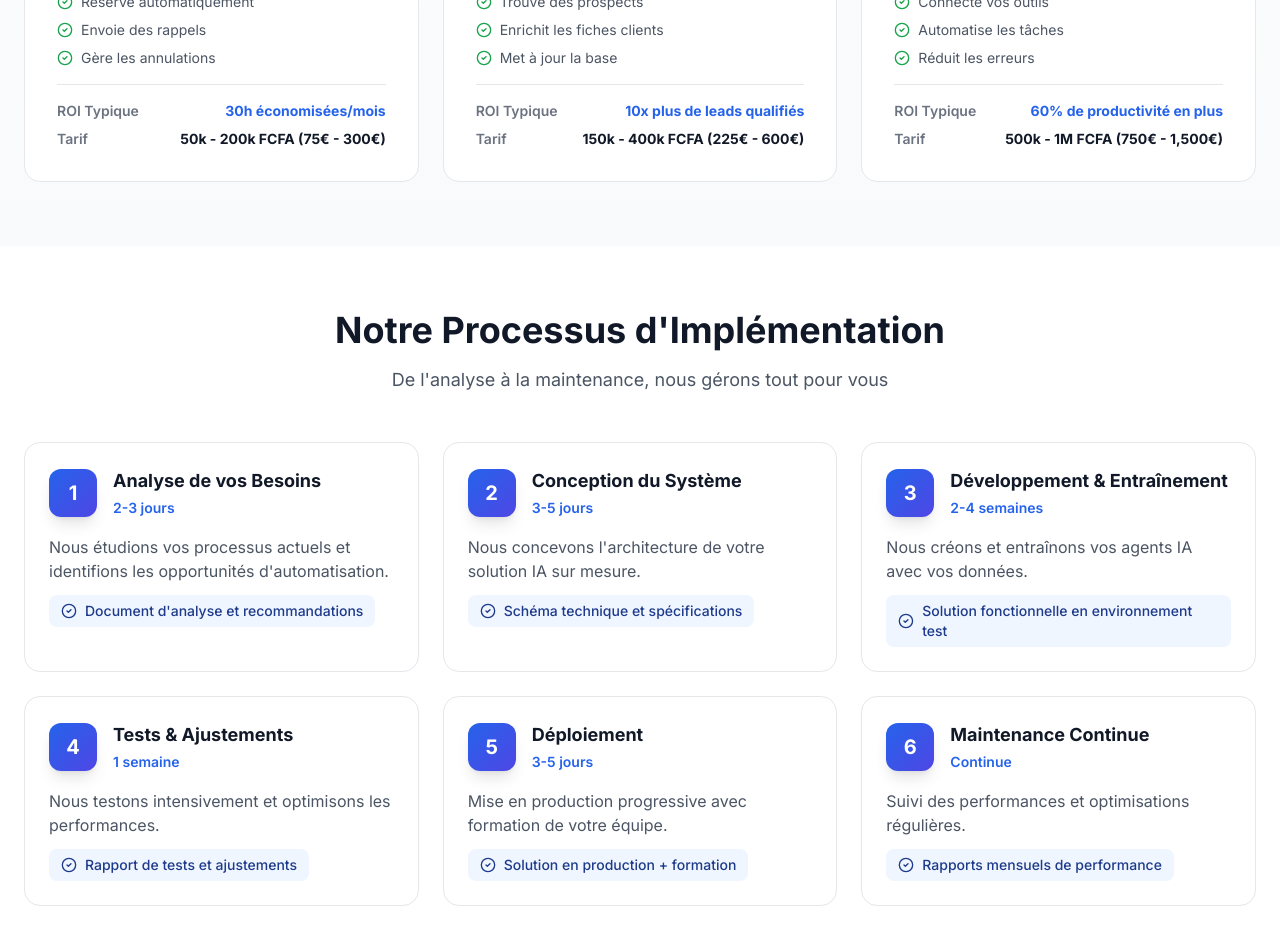
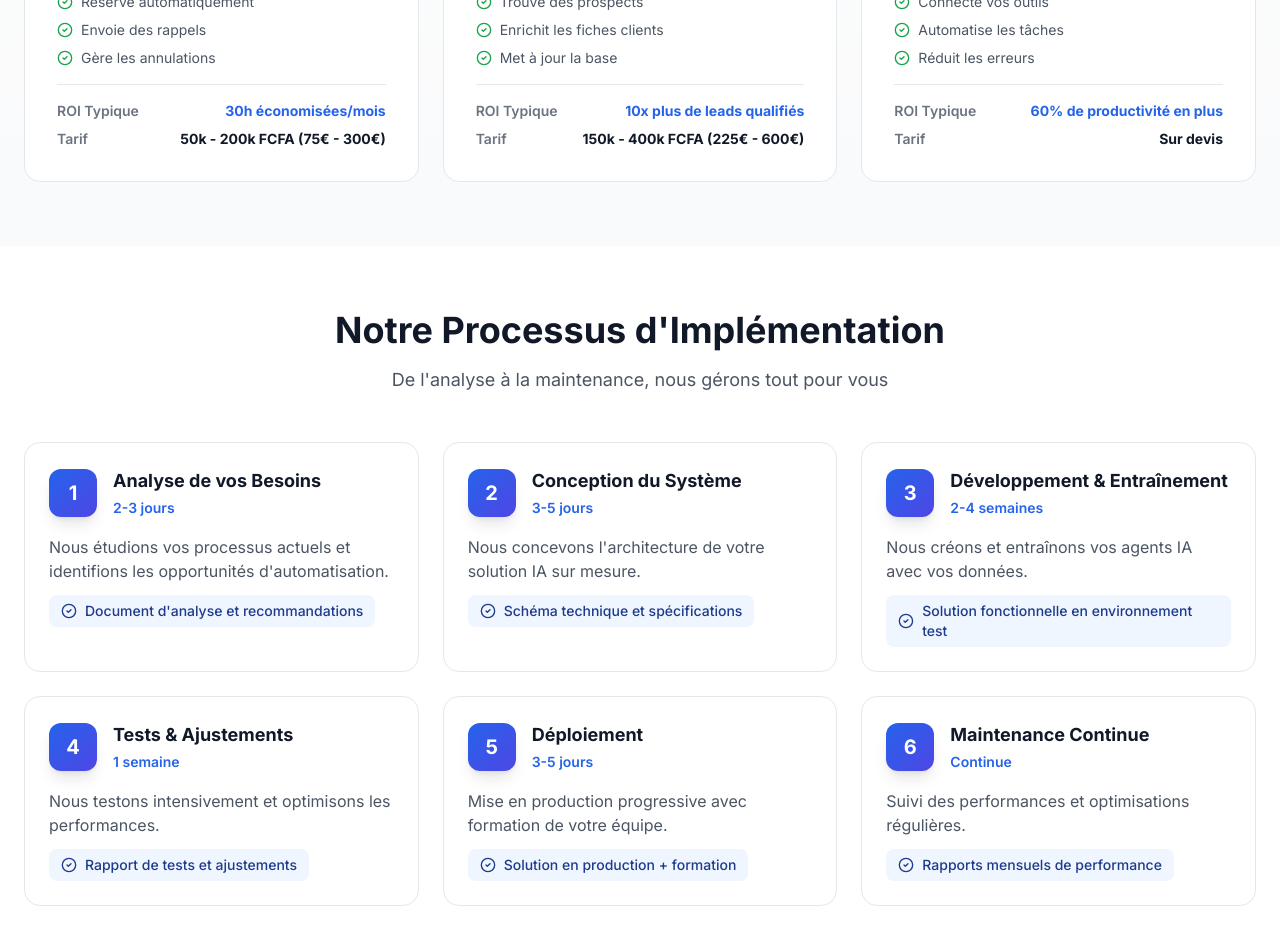
Before and after one commit to salomonAMS/easy-web, a Next.js app: page /automatisations in a window 1280 px wide. Shown: the part 2060-2986 px from the top of the page. Built offline with nearby package versions, Linux system fonts and the light colour scheme.

Commit message:
MAJ loader

```diff
--- a/app/automatisations/page.tsx
+++ b/app/automatisations/page.tsx
@@ -57,7 +57,7 @@ export default function AutomatisationsPage() {
       description: 'Automatisation complète de vos processus internes',
       benefits: ['Connecte vos outils', 'Automatise les tâches', 'Réduit les erreurs'],
       roi: '60% de productivité en plus',
-      price: '500k - 1M FCFA (750€ - 1,500€)'
+      price: 'Sur devis'
     }
   ]
 
--- a/components/PageLoader.tsx
+++ b/components/PageLoader.tsx
@@ -57,6 +57,9 @@ export default function PageLoader() {
                   Easy Web
                 </span>
               </div>
+              <p className="text-gray-500 text-sm mt-3">
+                Chargement de votre expérience 😉
+              </p>
             </motion.div>
 
             {/* Barre de progression */}
```
